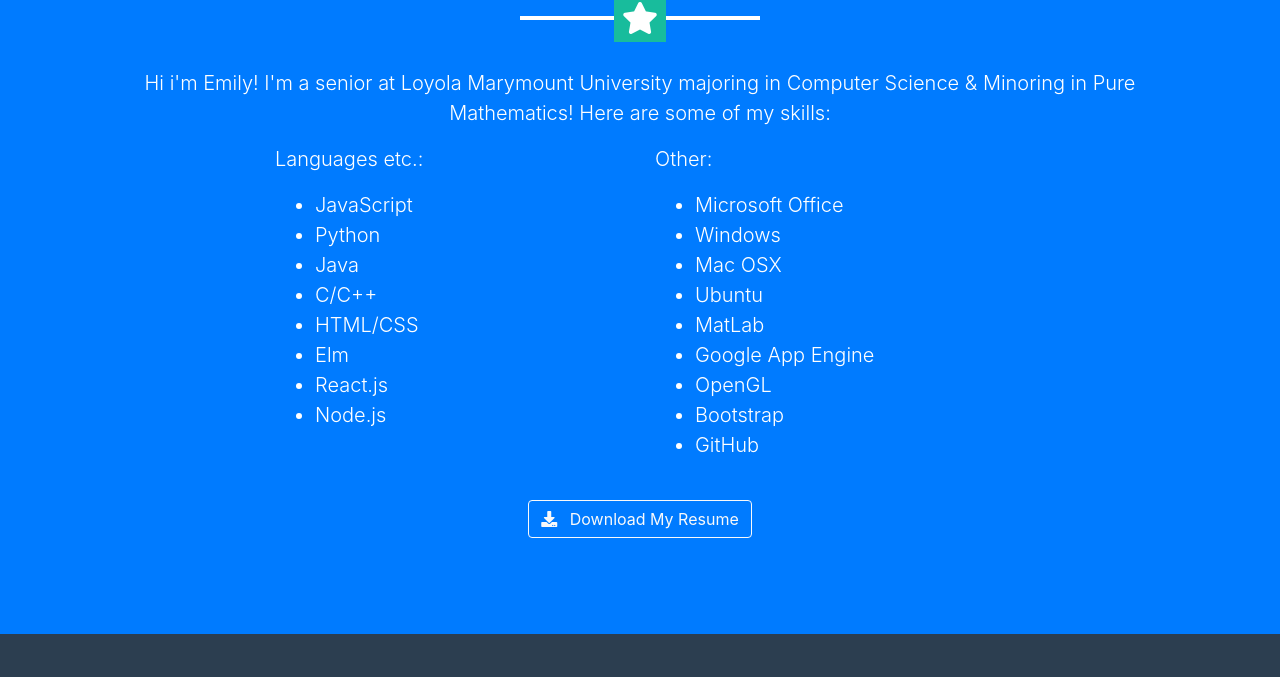
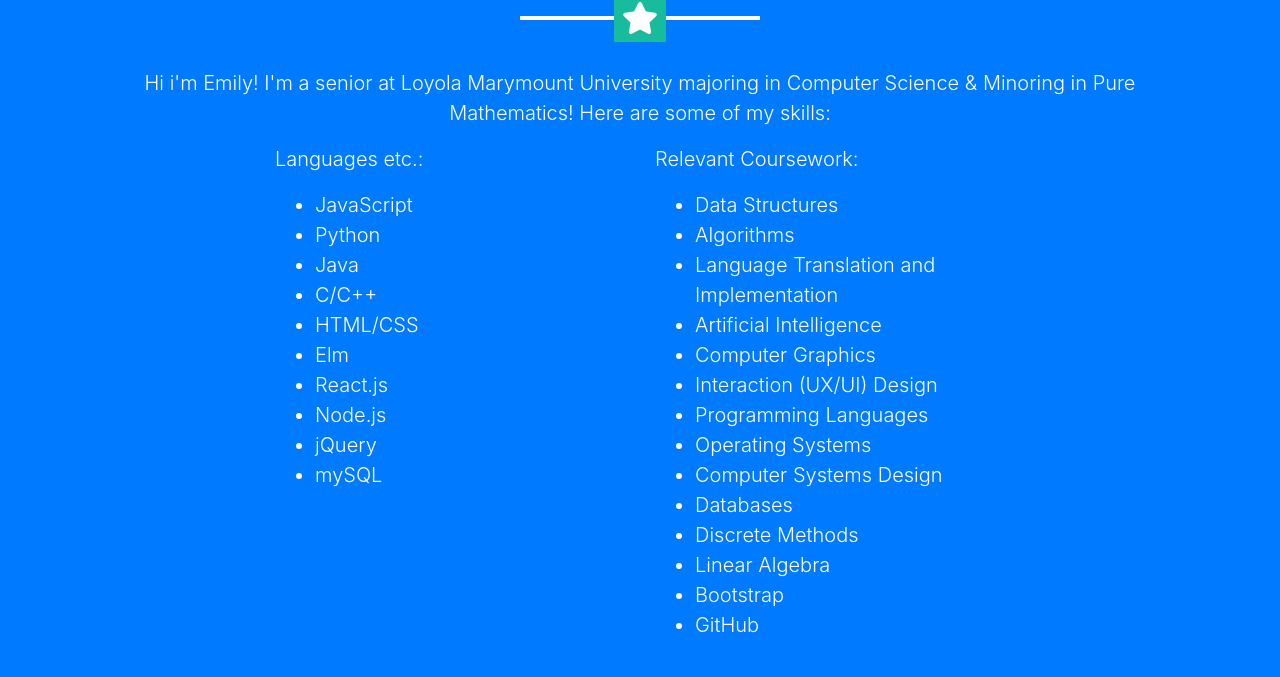
Before and after one commit to itsEmShoji/itsEmShoji.github.io, a website with bundled scripts: page index.html in a window 1280 px wide. Shown: the part 2246-2923 px from the top of the page. Built offline with nearby package versions, Linux system fonts and the light colour scheme.

Commit message:
updated skills

```diff
--- a/index.html
+++ b/index.html
@@ -162,21 +162,28 @@
                 <li>Elm</li>
                 <li>React.js</li>
                 <li>Node.js</li>
+                <li>jQuery</li>
+                <li>mySQL</li>
 
             </ul>
             </p>
          </div>
          <div class="col-lg-4 .offset-lg-2 mr-auto">
           <p class="lead">
-              Other:
+              Relevant Coursework:
               <ul class="lead">
-                  <li>Microsoft Office</li>
-                  <li>Windows</li>
-                  <li>Mac OSX</li>
-                  <li>Ubuntu</li>
-                  <li>MatLab</li>
-                  <li>Google App Engine</li>
-                  <li>OpenGL</li>
+                  <li>Data Structures</li>
+                  <li>Algorithms</li>
+                  <li>Language Translation and Implementation</li>
+                  <li>Artificial Intelligence</li>
+                  <li>Computer Graphics</li>
+                  <li>Interaction (UX/UI) Design</li>
+                  <li>Programming Languages</li>
+                  <li>Operating Systems</li>
+                  <li>Computer Systems Design</li>
+                  <li>Databases</li>
+                  <li>Discrete Methods</li>
+                  <li>Linear Algebra</li>
                   <li>Bootstrap</li>
                   <li>GitHub</li>
                 </ul>
```
